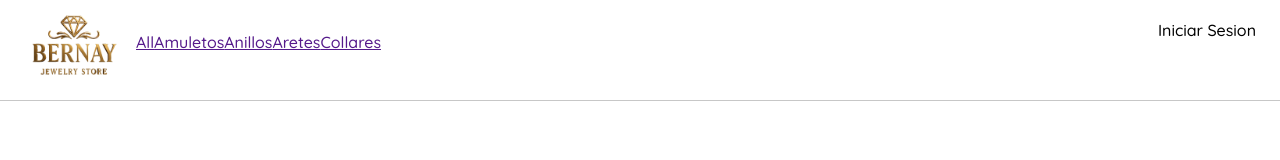
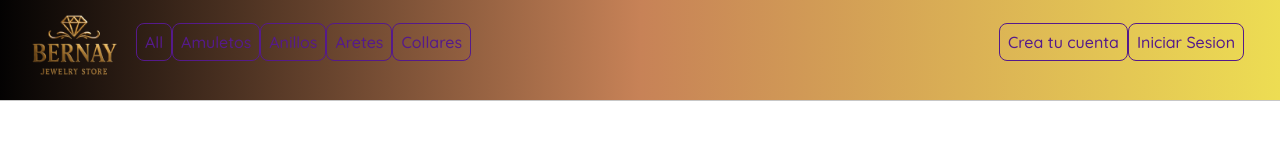
Before and after one commit to limontechnology/Bernay, a plain HTML site: page index.html in a window 1280 px wide. Drawn offline with Linux system fonts and the light colour scheme.

Commit message:
Navbar-Design

```diff
--- a/index.html
+++ b/index.html
@@ -31,7 +31,12 @@
         </div>
         <div class="navbar-right">
             <ul>
-                <li class="navbar-email">Iniciar Sesion</li>
+                <li class="navbar-sign-up">
+                    <a href="">Crea tu cuenta</a>
+                </li>
+                <li class="navbar-sign-in">
+                    <a href="">Iniciar Sesion</a>
+                </li>
                 <li class="navbar-shopping-cart"></li>
             </ul>
         </div>
--- a/styles.css
+++ b/styles.css
@@ -8,6 +8,7 @@ nav {
     justify-content: space-between;
     padding: 0 24px;
     border-bottom: 1px solid #c7c7c7;
+    background: linear-gradient(91deg, rgba(3, 2, 2, 1) 0%, rgba(199, 130, 87, 1) 50%, rgba(237, 221, 83, 1) 100%);
 }
 
 .logo {
@@ -28,6 +29,15 @@ nav {
     display: flex;
 }
 
-.navbar-left ul {
+.navbar-left ul,
+.navbar-right ul {
     margin: 12px;
 }
+
+.navbar-left ul li a,
+.navbar-right ul li a {
+    text-decoration: none;
+    border: 1px solid;
+    padding: 8px;
+    border-radius: 8px;
+}
```
